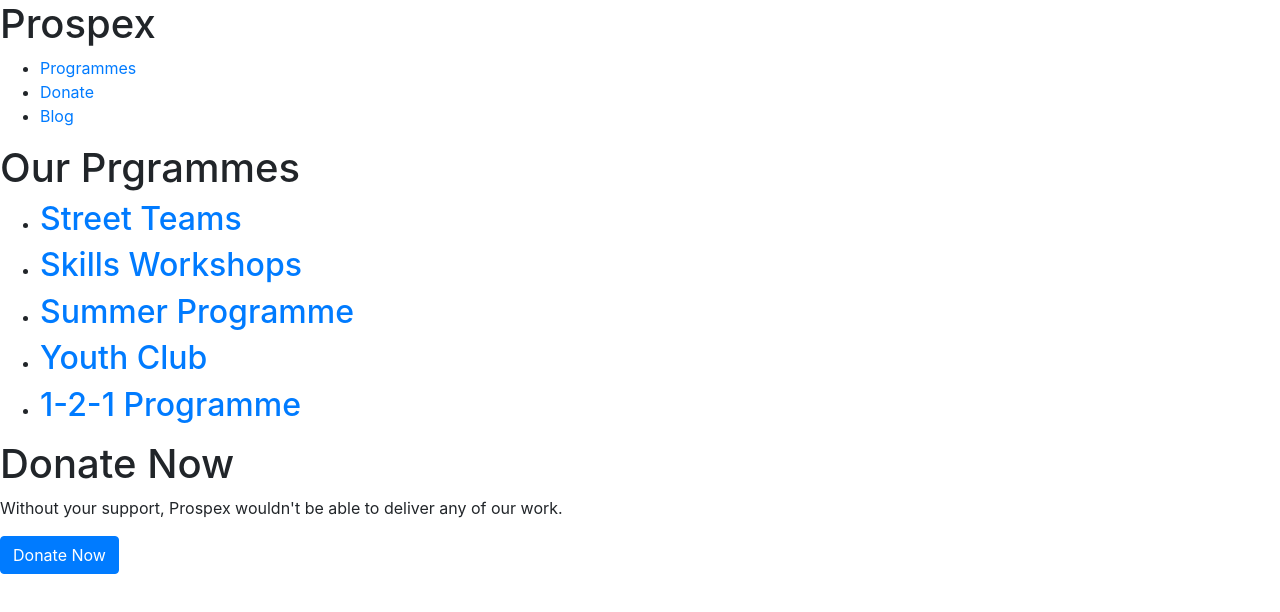
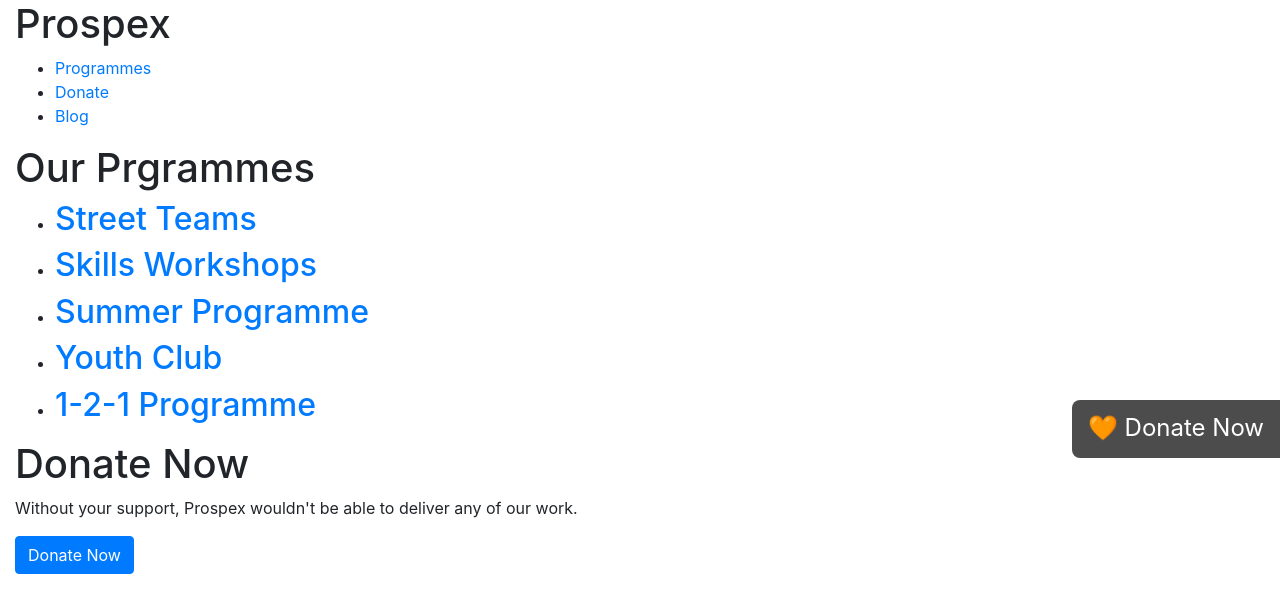
Before and after one commit to adaapp/prospex-website, a plain HTML site: page views/index.html in a window 1280 px wide. Drawn offline with Linux system fonts and the light colour scheme.

Commit message:
index.html up to date as well as adding stylesheet

```diff
--- a/stylesheets/styles.css
+++ b/stylesheets/styles.css
@@ -1,3 +1,17 @@
 h1 {
     color: blue;
 }
+
+.donate-widget {
+    position: fixed;
+    top: calc(50%);
+    right: 0;
+    padding: 1em;
+    background: rgba(0, 0, 0, .7);
+    border-radius: 0.5rem 0 0 0.5rem;
+}
+.donate-widget a {
+    color: white;
+    font-size: 1.5rem;
+    line-height: 1;
+}
--- a/views/index.html
+++ b/views/index.html
@@ -12,7 +12,7 @@
 
 <body>
 
-  <header>
+  <header class ="container-fluid">
 
     <h1>Prospex</h1>
 
@@ -25,7 +25,7 @@
     </nav>
   </header>
 
-  <main>
+  <main class ="container-fluid">
       <section id="mission-statement">
 
       </section>
@@ -66,16 +66,20 @@
       <section id="fundraising">
         <h1>Donate Now</h1>
         <p>Without your support, Prospex wouldn't be able to deliver any of our work.</p>
-        <a class="btn btn-primary" href="#fundraising" title="Donate to Prspex now">Donate Now</a>
+        <a class="btn btn-primary" href="#fundraising" title="Donate to Prospex now">Donate Now</a>
       </section>
     </main>
 
-  <footer>
+  <footer class ="container-fluid">
 
   </footer>
 
-
-
+  <div class ="donate-widget">
+    <a href="#fundraising" title ="Donate to Prospex Now>">🧡 Donate Now</a>
+  </div>
 </body>
 
+<script src="donate-widget.js">
+
+</script>
 </html>
```
